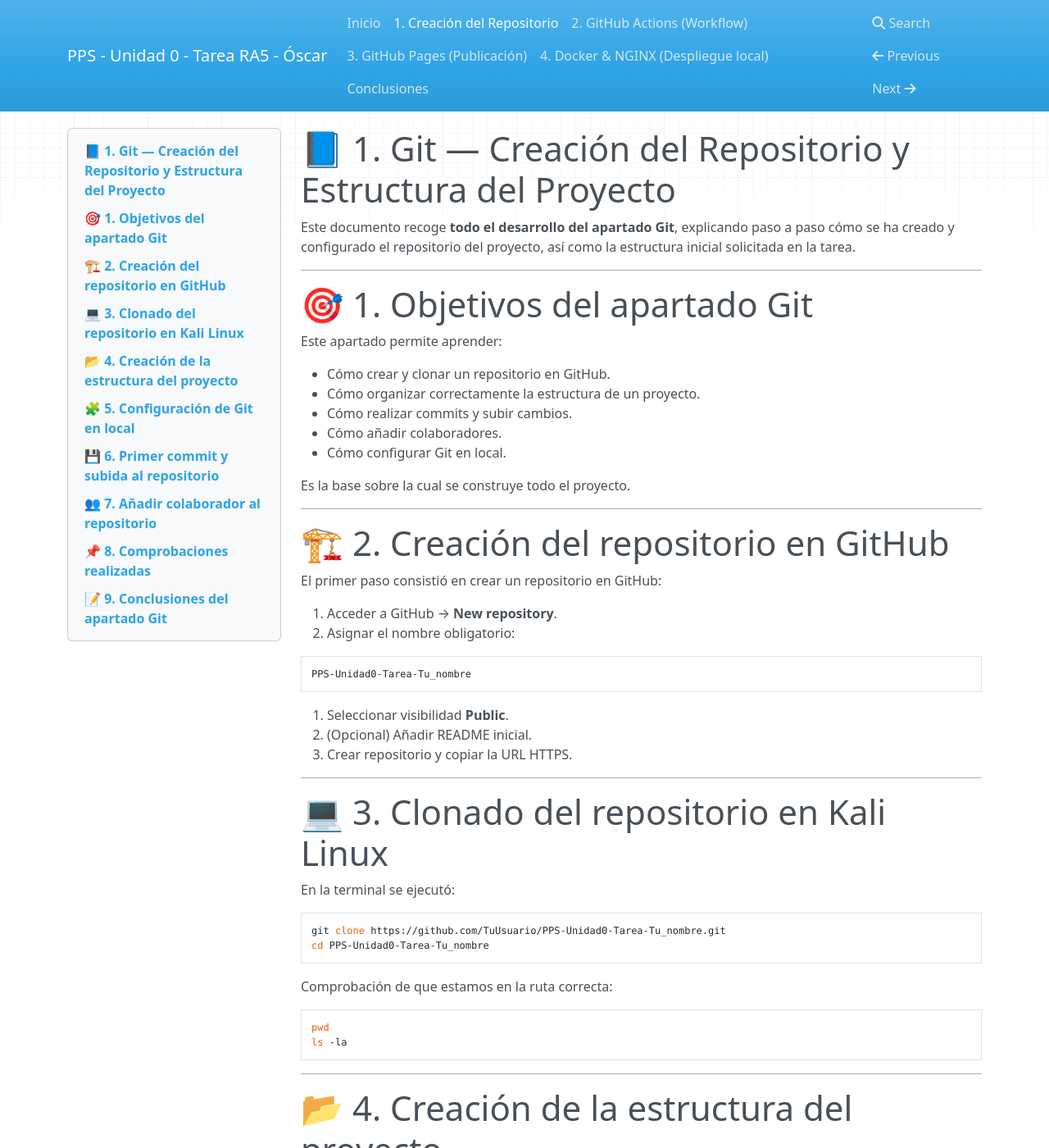
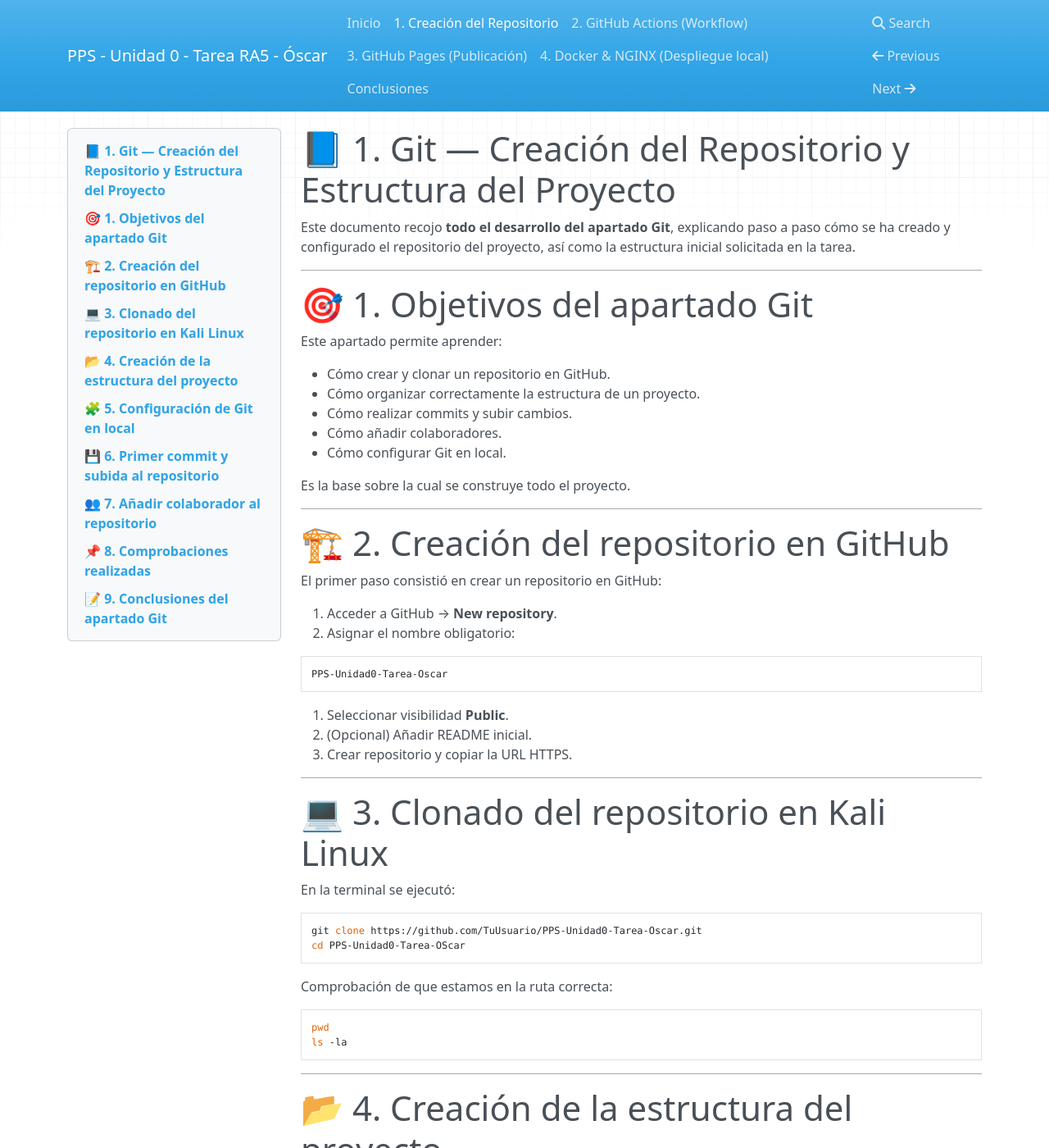
Before and after one commit to PPSOscar/PPS-Unidad0-Tarea-Oscar, an MkDocs documentation site: the page built from docs/git.md, in a window 1280 px wide and 1400 px high. Shown: the whole window at 82% size. Built offline with MkDocs 1.6.1, drawn with Linux system fonts in a browser that asks for light colours; nearby versions of some CDN libraries; some of the changed text lies outside the part shown.

Commit message:
últimas modificaciones en la web

````diff
--- a/docs/git.md
+++ b/docs/git.md
@@ -1,6 +1,6 @@
 # 📘 1. Git — Creación del Repositorio y Estructura del Proyecto
 
-Este documento recoge **todo el desarrollo del apartado Git**, explicando paso a paso cómo se ha creado y configurado el repositorio del proyecto, así como la estructura inicial solicitada en la tarea.
+Este documento recojo **todo el desarrollo del apartado Git**, explicando paso a paso cómo se ha creado y configurado el repositorio del proyecto, así como la estructura inicial solicitada en la tarea.
 
 ---
 
@@ -26,7 +26,7 @@ El primer paso consistió en crear un repositorio en GitHub:
 2. Asignar el nombre obligatorio:
 
 ```
-PPS-Unidad0-Tarea-Tu_nombre
+PPS-Unidad0-Tarea-Oscar
 ```
 
 3. Seleccionar visibilidad **Public**.
@@ -40,8 +40,8 @@ PPS-Unidad0-Tarea-Tu_nombre
 En la terminal se ejecutó:
 
 ```bash
-git clone https://github.com/TuUsuario/PPS-Unidad0-Tarea-Tu_nombre.git
-cd PPS-Unidad0-Tarea-Tu_nombre
+git clone https://github.com/TuUsuario/PPS-Unidad0-Tarea-Oscar.git
+cd PPS-Unidad0-Tarea-OScar
 ```
 
 Comprobación de que estamos en la ruta correcta:
@@ -73,8 +73,8 @@ De esta forma queda montada toda la estructura base del proyecto.
 Antes de realizar commits, se configuró la identidad del usuario:
 
 ```bash
-git config --global user.name "Tu Nombre"
-git config --global user.email "tu@correo.com"
+git config --global user.name "PPSOscar"
+git config --global user.email "oscar.polofernandez..."
 ```
 
 Comprobación:
````
Also changed, not shown: other parts of docs/git.md (+1 -1 lines), docs/docker.md (+1 -1 lines), docs/gitActions.md (+1 -1 lines), docs/gitPages.md (+2 -2 lines), docs/index.md (+1 -1 lines).
